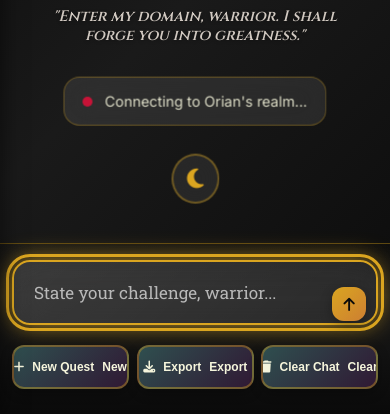
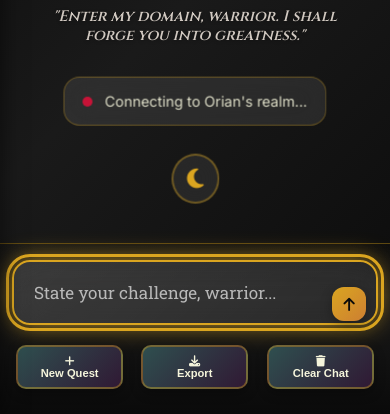
Before and after one commit to kingmentalityfoundation/KING-ORIAN-LIVE, a website: page INDEX.HTML in a window 390 px wide. Shown: the part 430-844 px from the top of the page. Drawn offline with Linux system fonts and the light colour scheme; no server answers.

Commit message:
Update mobile.css

```diff
--- a/CSS/mobile.css
+++ b/CSS/mobile.css
@@ -111,36 +111,41 @@
         font-size: 15px;
     }
 
-    /* Action Buttons - Mobile FIX */
+    /* Action Buttons - Mobile FIX for proper fitting */
     .action-buttons {
         display: flex;
-        gap: 8px; /* Reduced gap */
-        justify-content: center;
+        gap: 6px; /* Reduced gap */
+        justify-content: space-between;
         align-items: center;
-        flex-wrap: nowrap; /* Prevent wrapping */
+        width: 100%;
+        padding: 0 4px;
     }
 
     .action-btn {
-        padding: 10px 8px; /* Reduced padding */
-        font-size: 0.75rem; /* Smaller text */
-        min-height: var(--touch-target-min);
-        border-radius: var(--radius-md);
+        padding: 8px 6px; /* Much smaller padding */
+        font-size: 0.7rem; /* Smaller text */
+        min-height: 40px; /* Smaller height */
+        border-radius: 10px;
         flex: 1; /* Equal width distribution */
-        min-width: 0; /* Allow shrinking */
-        white-space: nowrap;
-        overflow: hidden;
-        text-overflow: ellipsis;
+        max-width: 30%; /* Limit max width */
+        display: flex;
+        flex-direction: column; /* Stack icon and text */
+        align-items: center;
+        gap: 2px;
+        line-height: 1;
     }
 
-    /* Shorter button text for mobile */
-    .action-btn:nth-child(1)::after { content: "New"; }
-    .action-btn:nth-child(1) .fa-plus + * { display: none; }
+    /* Hide text, show only icons on very small screens */
+    @media (max-width: 360px) {
+        .action-btn {
+            font-size: 0;
+            padding: 10px 8px;
+        }
 
-    .action-btn:nth-child(2)::after { content: "Export"; }
-    .action-btn:nth-child(2) .fa-download + * { display: none; }
-
-    .action-btn:nth-child(3)::after { content: "Clear"; }
-    .action-btn:nth-child(3) .fa-trash + * { display: none; }
+        .action-btn i {
+            font-size: 16px;
+        }
+    }
 
     /* Follow-up Questions - Mobile */
     .follow-up-questions {
```
